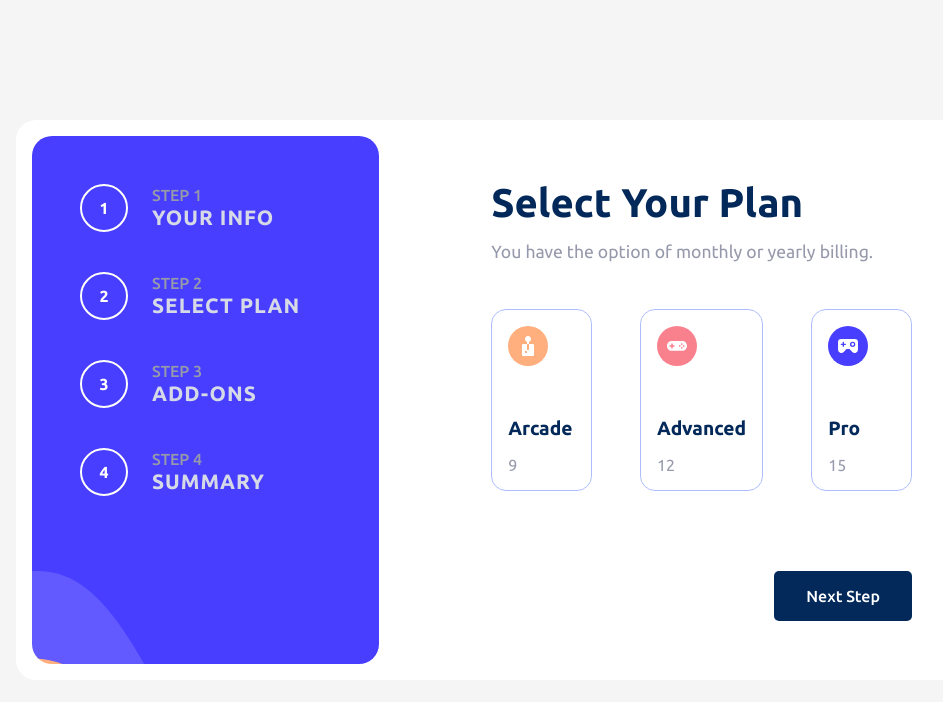
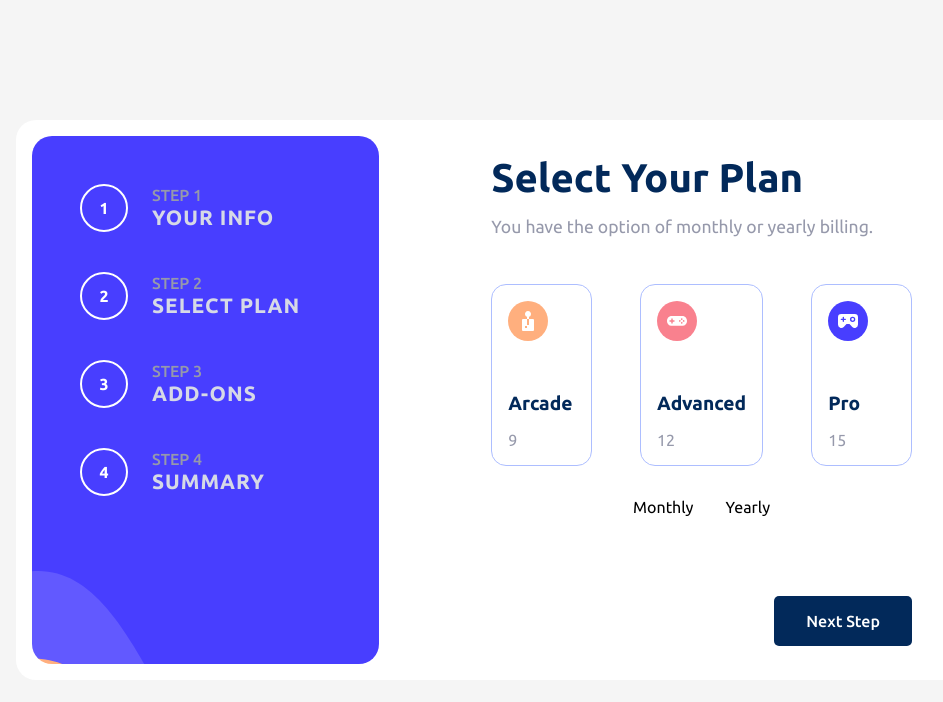
Before and after one commit to kaya70875/multi-step-form-react, a React (Vite) app in the folder multi-step-form/: page /select-plan in a window 1280 px wide. Shown: the top 702 px of the page, without its empty margins (112-1055 px from the left). Built offline with nearby package versions, Linux system fonts and the light colour scheme.

Commit message:
removing active state for now

```diff
--- a/multi-step-form/src/components/forms/_ChsPlan.scss
+++ b/multi-step-form/src/components/forms/_ChsPlan.scss
@@ -33,3 +33,15 @@
         font-weight: 400;
     }
 }
+
+.toggle-wrapper {
+    display: flex;
+    gap : 2rem;
+    align-items: center;
+    justify-content: center;
+
+    svg {
+        width: 20rem;
+        height: 20rem;
+    }
+}
--- a/multi-step-form/src/components/routes/ChsPlan.tsx
+++ b/multi-step-form/src/components/routes/ChsPlan.tsx
@@ -10,7 +10,6 @@ import advanced from "../../assets/images/icon-advanced.svg";
 import pro from "../../assets/images/icon-pro.svg";
 
 export default function ChsPlan() {
-    const [activeStep , setActiveStep] = useState<number>(1);
 
     const cards = [
         {
@@ -37,7 +36,7 @@ export default function ChsPlan() {
     ];
   return (
     <>
-      <FormStepsSection activeStep={activeStep} />
+      <FormStepsSection />
       <FormInfoSection
         formHeader="Select Your Plan"
         formInfo="You have the option of monthly or yearly billing."
@@ -59,9 +58,12 @@ export default function ChsPlan() {
 
             </div>
 
+            <div className="toggle-wrapper">
+                <p>Monthly</p>
+                <p>Yearly</p>
+            </div>
 
-
-            <SubmitButton setActiveStep={setActiveStep} />
+            <SubmitButton />
           </form>
         </section>
       </FormInfoSection>
```
